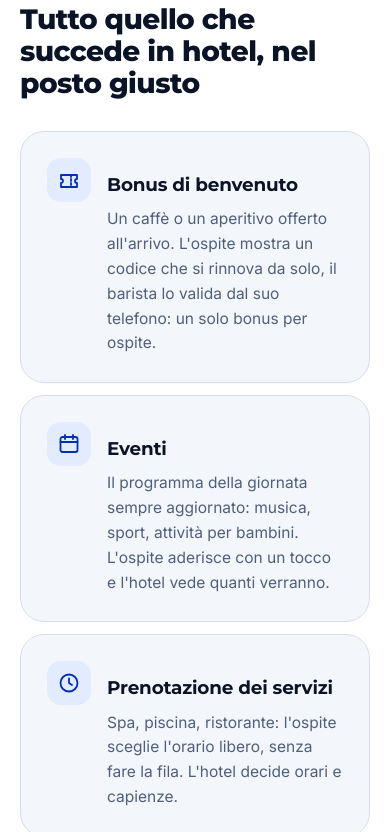
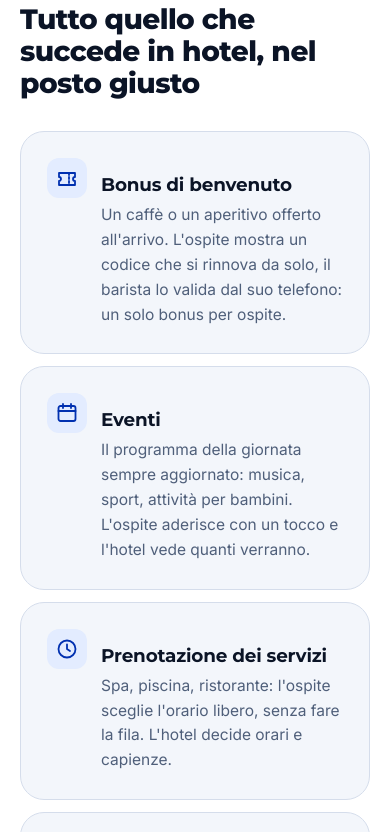
Before and after one commit to lollomu86-crypto/chathel-sito, a plain HTML site: page index.html in a window 390 px wide. Shown: the part 2571-3403 px from the top of the page. Drawn offline with Linux system fonts and the light colour scheme.

Commit message:
fix(mobile): schede delle funzioni compatte con icona a sinistra
Co-Authored-By: Claude Opus 5.5 <noreply@anthropic.com>

```diff
--- a/style.css
+++ b/style.css
@@ -146,9 +146,10 @@ p { margin: 0; }
 @media (max-width: 1060px) { .features { grid-template-columns: repeat(2, 1fr); } }
 @media (max-width: 600px) {
   .features { grid-template-columns: 1fr; gap: 12px; }
-  .feature { display: grid; grid-template-columns: 44px 1fr; gap: 4px 16px; padding: 20px; }
-  .feature .ico { grid-row: span 2; width: 44px; height: 44px; }
-  .feature h3 { margin: 0; }
+  .feature { display: grid; grid-template-columns: 40px 1fr; grid-template-rows: auto auto; align-items: start; align-content: start; column-gap: 14px; padding: 20px; }
+  .feature .ico { grid-column: 1; grid-row: 1 / 3; width: 40px; height: 40px; border-radius: 12px; }
+  .feature h3 { grid-column: 2; grid-row: 1; margin: 8px 0 6px; }
+  .feature p { grid-column: 2; grid-row: 2; }
 }
 .feature { background: var(--bg); border-radius: var(--radius-xl); padding: 26px; border: 1px solid var(--border); }
 .feature h3 { margin: 16px 0 8px; display: flex; flex-wrap: wrap; align-items: center; gap: 8px; }
```
